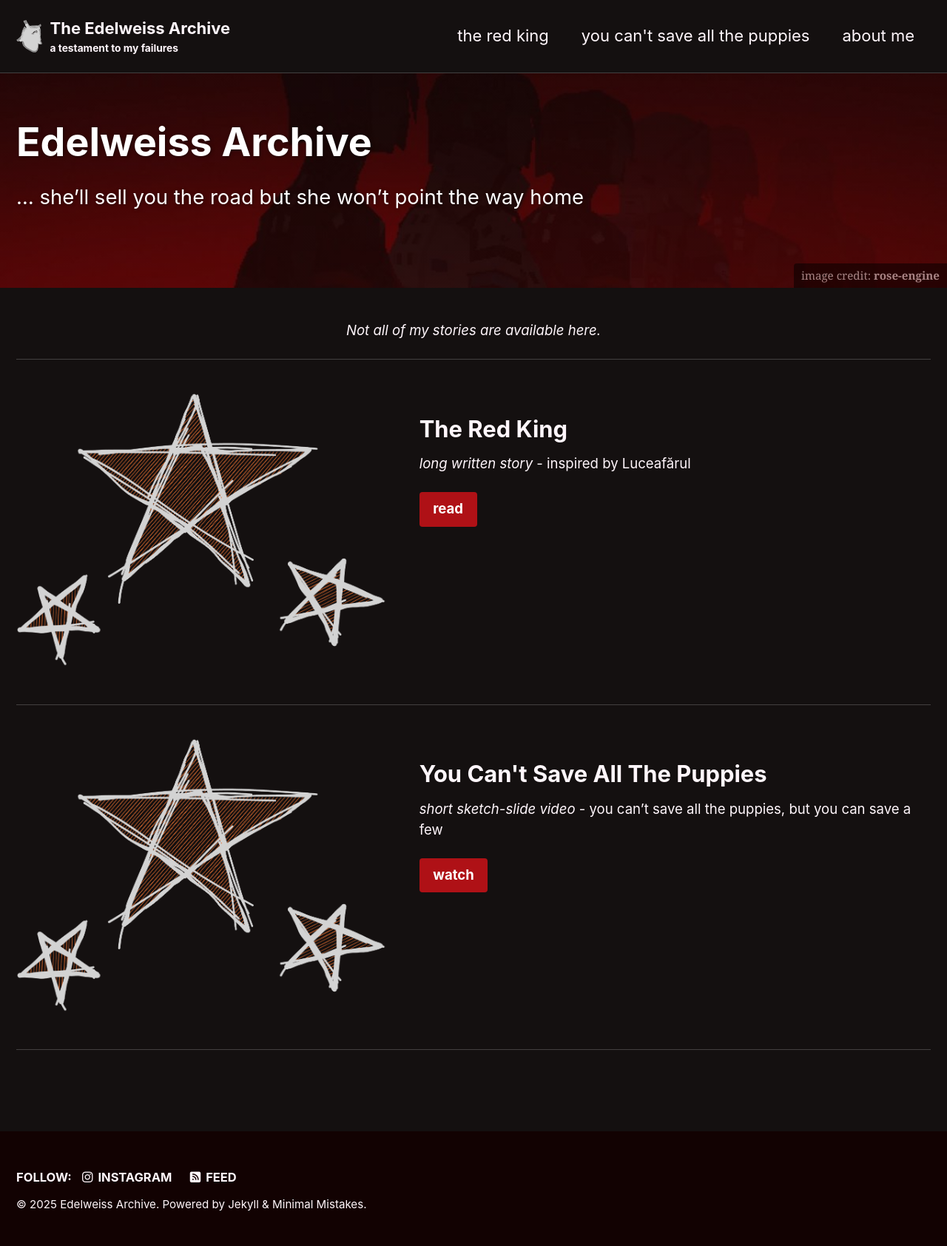
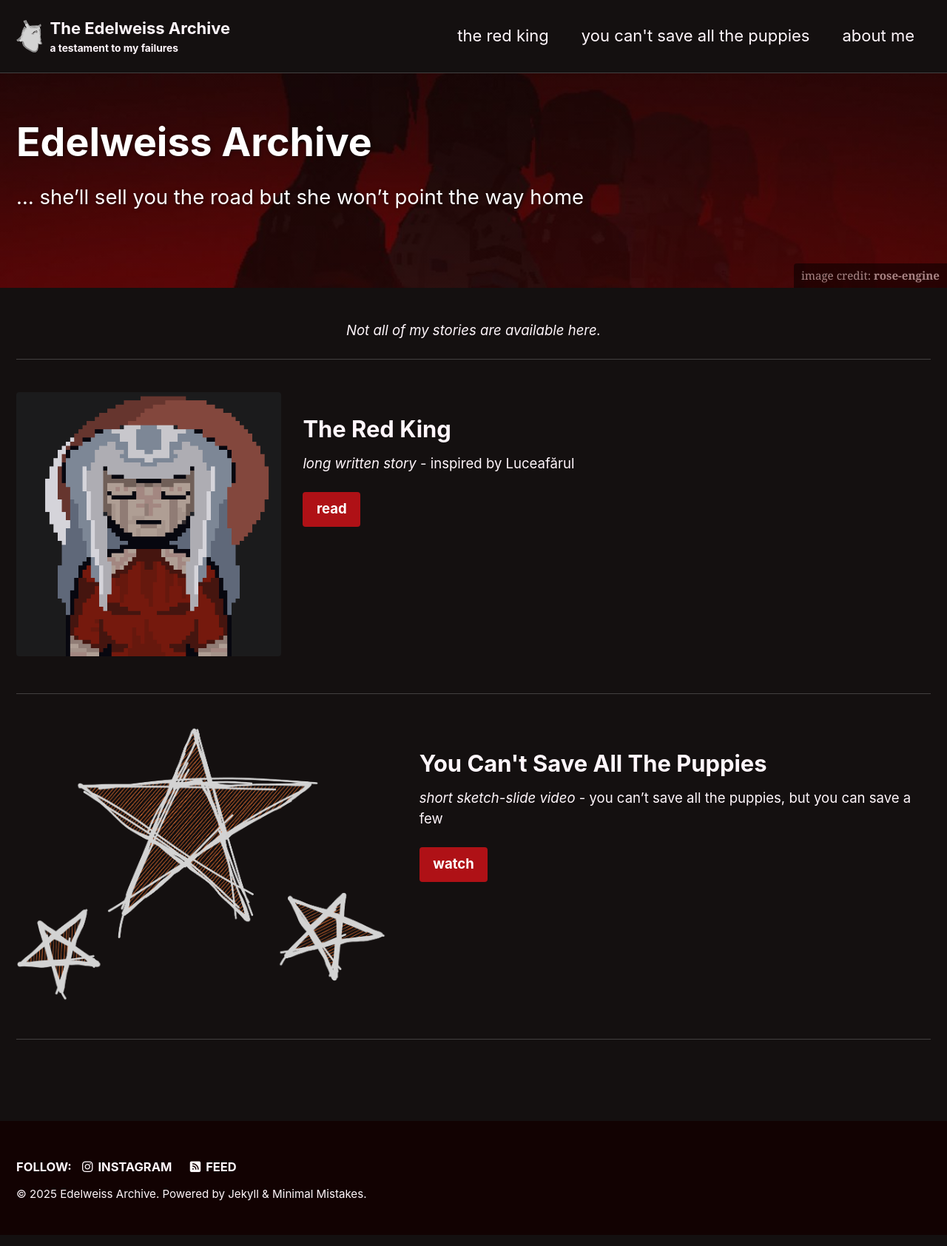
Before and after one commit to kyrie-edelweiss/edelweiss-archive, a Jekyll site: the page built from index.html, in a window 1280 px wide. Shown: the whole page at 74% size. Built offline with Jekyll 4.4.1, drawn with Linux system fonts in a browser that asks for light colours; cached includes are drawn as plain includes; the list of posts is cut into pages by our own code.

Commit message:
red king website update

```diff
--- a/index.html
+++ b/index.html
@@ -10,7 +10,7 @@ excerpt: "... she'll sell you the road but she won't point the way home"
 intro:
   - excerpt: "_Not all of my stories are available here._"
 feature_row1:
-  - image_path: /assets/images/RedKingPreview.png
+  - image_path: /assets/images/Katherina.png
     title: "The Red King"
     excerpt: "_long written story_ - inspired by Luceafărul"
     url: "/red-king-trigger/"
```
Also changed, not shown: assets/images/Katherina.png (added).
